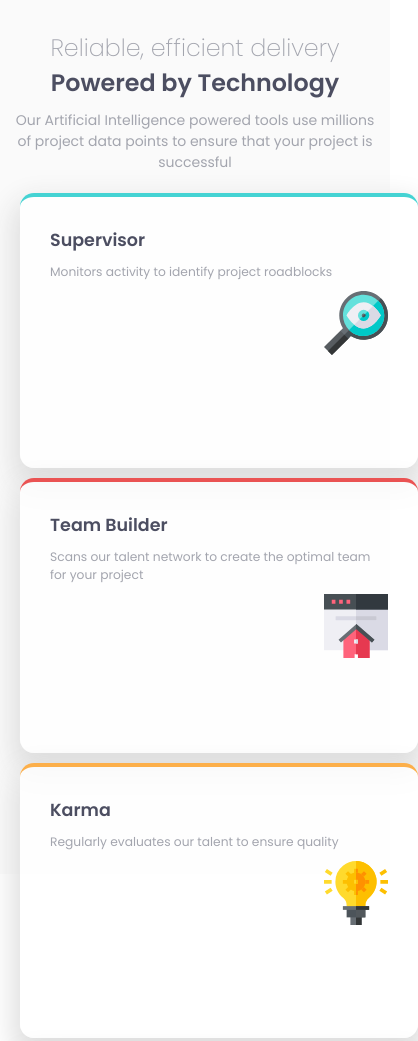
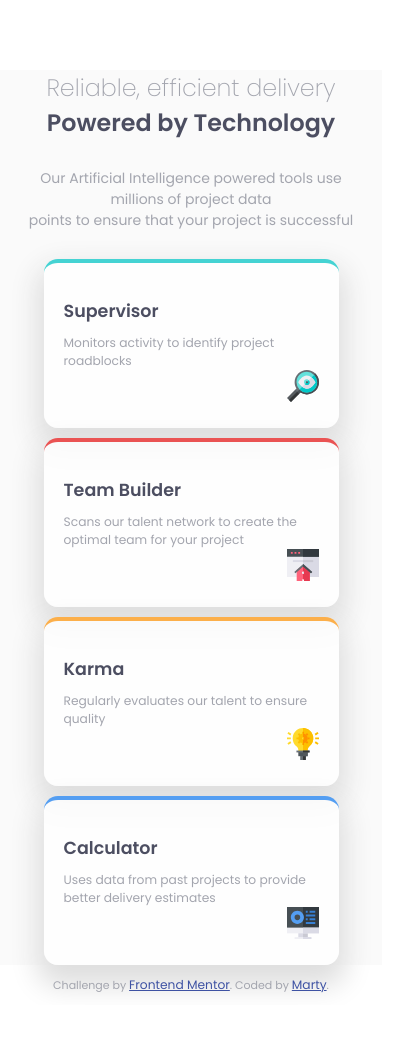
Before and after one commit to UnexplainableNo47/four-card-feature-section-master, a plain HTML site: page index.html in a window 390 px wide. Shown: the top 1041 px of the page, 418 px wide, since content can reach past the window. After the commit the page ends 1005 px from the top, so only its background shows below. Drawn offline with Linux system fonts and the light colour scheme.

Commit message:
fixed responsiveness to differrent screen sizes

```diff
--- a/index.html
+++ b/index.html
@@ -26,7 +26,7 @@
       Reliable, efficient delivery <br><b>Powered by Technology</b>
     </h1>
     <h3>
-      Our Artificial Intelligence powered tools use millions of project data points
+      Our Artificial Intelligence powered tools use millions of project data<br> points
       to ensure that your project is successful
     </h3>
 
@@ -35,33 +35,33 @@
       <div class="grid-supervisor">
           <h2>Supervisor</h2>
           Monitors activity to identify project roadblocks
-          <div class="card-img"><img src="/four-card-feature-section-master/images/icon-supervisor.svg" alt="svg"></div>
+          <div class="card-img"><img src="./images/icon-supervisor.svg" alt="svg"></div>
       </div>
       <div class="grid-builder">
         <h2>Team Builder</h2>
         Scans our talent network to create the optimal team for your project
-        <div class="card-img"><img src="/four-card-feature-section-master/images/icon-team-builder.svg" alt="svg"></div>
+        <div class="card-img"><img src="./images/icon-team-builder.svg" alt="svg"></div>
       </div>
       <div class="grid-karma">
         <h2>Karma</h2>
         Regularly evaluates our talent to ensure quality
-        <div class="card-img"><img src="/four-card-feature-section-master/images/icon-karma.svg" alt="svg"></div>
+        <div class="card-img"><img src="./images/icon-karma.svg" alt="svg"></div>
       </div>
       <div class="grid-calculator">
         <h2>Calculator</h2>
         Uses data from past projects to provide better delivery estimates
-        <div class="card-img"><img src="/four-card-feature-section-master/images/icon-calculator.svg" alt="svg"></div>
+        <div class="card-img"><img src="./images/icon-calculator.svg" alt="svg"></div>
       </div>
     </div>
 
+
+
+  </div>
   <footer>
     <p class="attribution">
       Challenge by <a href="https://www.frontendmentor.io?ref=challenge" target="_blank">Frontend Mentor</a>.
       Coded by <a href="https://github.com/UnexplainableNo47">Marty</a>.
     </p>
   </footer>
-
-  </div>
-
 </body>
 </html>
--- a/style.css
+++ b/style.css
@@ -10,16 +10,17 @@
 --Very-Light-Gray: hsl(0, 0%, 98%);
 }
 *{
-    margin: 0;
+    margin-left: 0;
     padding: 0;
     font-family: "Poppins", sans-serif;
     font-size: 0.875rem;
     font-weight: 400;
     font-style: normal;
     color: var(--Grayish-Blue);
-    transition: 2s;
+    transition: 0.7s;
 }
 h1{
+    margin-top: 5rem;
     font-size: 1.7rem;
     font-weight: 200;
     text-align: center;
@@ -34,7 +35,7 @@ h3{
     font-size: 1rem;
     font-weight: 400;
     text-align: center;
-    margin: 10px;
+    margin: 2rem;
 }
 b{
     font-size: inherit;
@@ -44,35 +45,37 @@ b{
 .container{
     background-color: var(--Very-Light-Gray);
     width: 100%;
-    height: 100vh;
-    padding-top: 30px;
+    height: max-content;
 }
 .grid-container{
-    margin: 20px;
+    width: min-content;
+    align-items: center;
+    margin: auto;
     display: grid;
     grid-gap: 10px;
+    grid-column-gap: 10px;
     grid-template-areas:
      '. builder .'
      'supervisor builder calculator'
      ' supervisor karma calculator'
      '. karma .';
-    align-items: center;
-    justify-content: space-evenly;
 }
 .grid-container > div {
-    width: 50vh;
-    height: 25vh;
+    width: 255px;
+    height: 125px;
     border-radius: 1rem;
     background-color: rgba(255, 255, 255, 0.8);
-    padding: 30px;
-    text-wrap: wrap;
+    padding: 20px;
     box-shadow: 0 1rem 2rem .5rem #dedede;
   }
 .card-img{
-    padding-top: .7rem;
-    display: flex;
-    align-content:end;
-    justify-content: end;
+    display:flex;
+    justify-content:flex-end;
+}
+.card-img > img{
+    width: 32px;
+    height: 32px;
+    object-fit: contain;
 }
 .grid-supervisor{
     grid-area: supervisor;
@@ -90,19 +93,10 @@ b{
     grid-area: calculator;
     border-top: 0.3rem solid var(--Blue);
 }
+
 @media only screen and (max-width:1000px) {
     .grid-container{
-        margin: 20px;
-        display: grid;
-        grid-gap: 10px;
-        grid-template-areas:
-         'supervisor builder'
-         'karma calculator';
-    }
-}
-@media only screen and (max-width:750px) {
-    .grid-container{
-        margin: 20px;
+        margin: auto;
         display: grid;
         grid-gap: 10px;
         grid-template-areas:
@@ -111,7 +105,4 @@ b{
          'karma'
          'calculator';
     }
-    .grid-container > div {
-        width: 40vh;
-    }
 }
```
